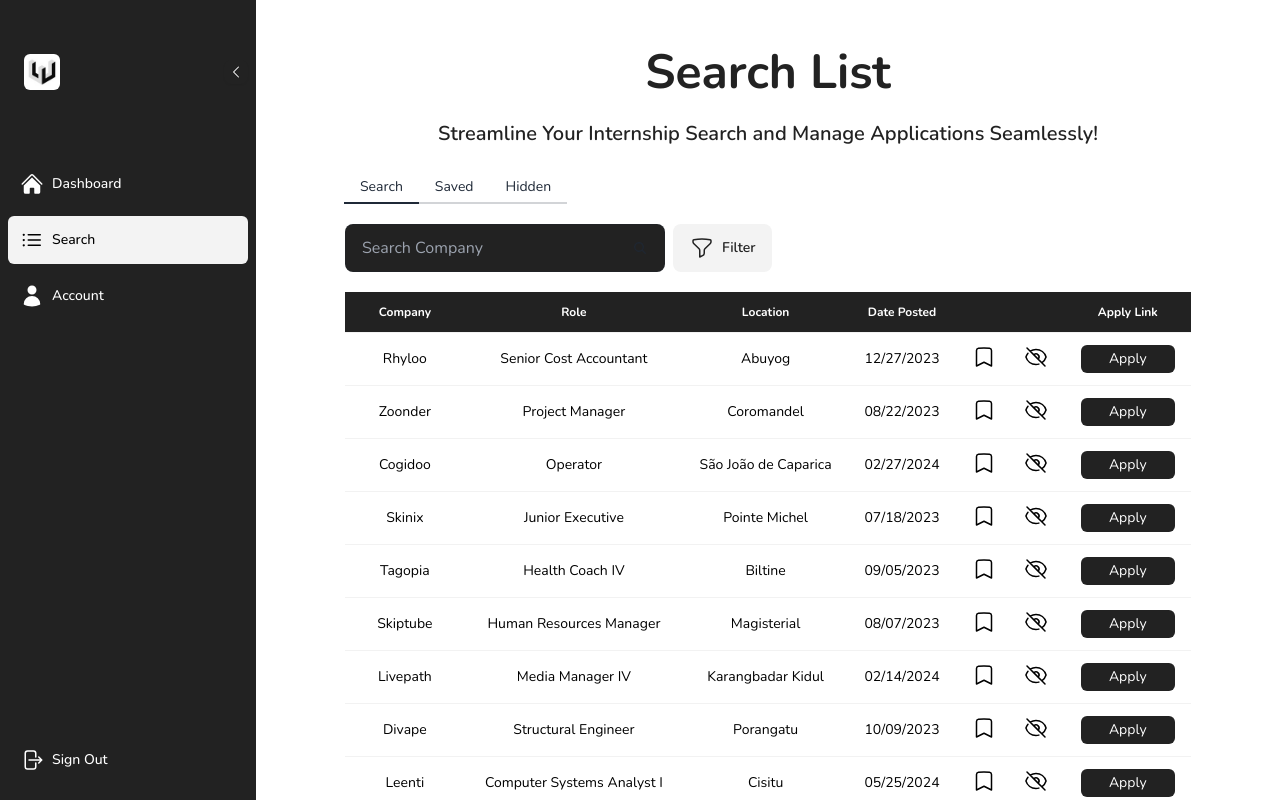
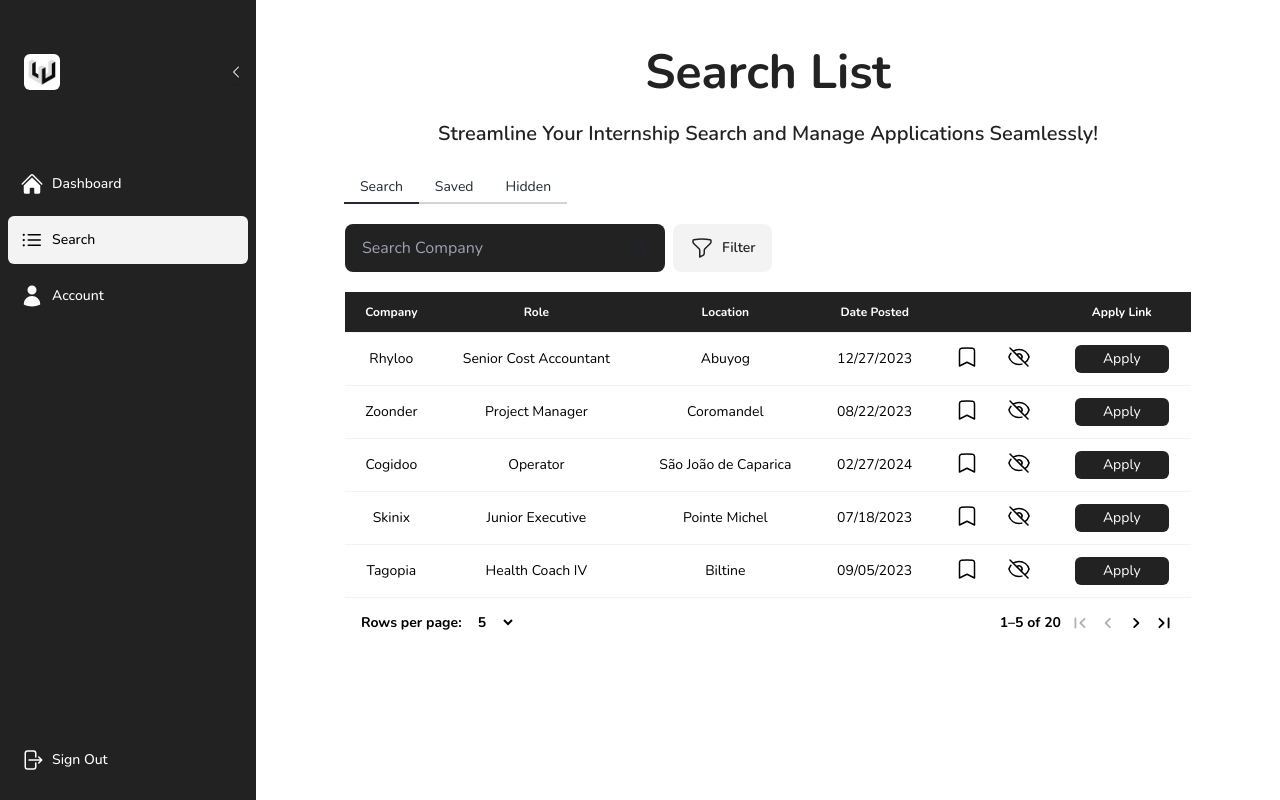
Before and after one commit to zachkfan/pathtoswe, a Next.js app: page /search in a window 1280 px wide. Built offline with nearby package versions, Linux system fonts and the light colour scheme; a web font is replaced by a local one.

Commit message:
implemented pagination for search table.

```diff
--- a/package.json
+++ b/package.json
@@ -9,7 +9,12 @@
     "lint": "next lint"
   },
   "dependencies": {
+    "@emotion/react": "^11.11.4",
+    "@emotion/styled": "^11.11.5",
     "@heroicons/react": "^2.1.4",
+    "@mui/base": "^5.0.0-beta.40",
+    "@mui/icons-material": "^5.15.21",
+    "@mui/material": "^5.15.21",
     "clsx": "^2.1.1",
     "next": "^14.2.4",
     "react": "^18",
--- a/src/app/(dashboard-group)/search/page.tsx
+++ b/src/app/(dashboard-group)/search/page.tsx
@@ -1,5 +1,4 @@
 import React from "react";
-// import Table from "@/app/ui/search/table";
 import Tabs from "@/app/ui/search/tabs";
 
 export default function Page() {
--- a/src/app/ui/search/table.tsx
+++ b/src/app/ui/search/table.tsx
@@ -1,8 +1,32 @@
+"use client";
+
 import React from "react";
 import Row from "./search_row";
 import { data } from "./data";
+import FirstPageRoundedIcon from "@mui/icons-material/FirstPageRounded";
+import LastPageRoundedIcon from "@mui/icons-material/LastPageRounded";
+import ChevronLeftRoundedIcon from "@mui/icons-material/ChevronLeftRounded";
+import ChevronRightRoundedIcon from "@mui/icons-material/ChevronRightRounded";
+import CustomTablePagination from "@/app/ui/table_pagination";
 
 const Table = ({ search }: { search: string }) => {
+  const [page, setPage] = React.useState(0);
+  const [rowsPerPage, setRowsPerPage] = React.useState(5);
+
+  const handleChangePage = (
+    _event: React.MouseEvent<HTMLButtonElement> | null,
+    newPage: number
+  ) => {
+    setPage(newPage);
+  };
+
+  const handleChangeRowsPerPage = (
+    event: React.ChangeEvent<HTMLInputElement | HTMLTextAreaElement>
+  ) => {
+    setRowsPerPage(parseInt(event.target.value, 10));
+    setPage(0);
+  };
+
   return (
     <table className="table table-pin-cols text-center bg-white text-concrete-gray lg:table-md table-xs">
       <thead>
@@ -16,7 +40,10 @@ const Table = ({ search }: { search: string }) => {
         </tr>
       </thead>
       <tbody className="text-black">
-        {data
+        {(rowsPerPage > 0
+          ? data.slice(page * rowsPerPage, page * rowsPerPage + rowsPerPage)
+          : data
+        )
           .filter((item) => {
             return search.toLowerCase() == ""
               ? item
@@ -34,6 +61,35 @@ const Table = ({ search }: { search: string }) => {
             />
           ))}
       </tbody>
+      <tfoot>
+        <tr>
+          <CustomTablePagination
+            className="text-black text-sm"
+            rowsPerPageOptions={[5, 10, 25, { label: "All", value: -1 }]}
+            colSpan={7}
+            count={20} //TODO: switch with numbers of actual data
+            rowsPerPage={rowsPerPage}
+            page={page}
+            slotProps={{
+              select: {
+                "aria-label": "rows per page",
+              },
+              actions: {
+                showFirstButton: true,
+                showLastButton: true,
+                slots: {
+                  firstPageIcon: FirstPageRoundedIcon,
+                  lastPageIcon: LastPageRoundedIcon,
+                  nextPageIcon: ChevronRightRoundedIcon,
+                  backPageIcon: ChevronLeftRoundedIcon,
+                },
+              },
+            }}
+            onPageChange={handleChangePage}
+            onRowsPerPageChange={handleChangeRowsPerPage}
+          />
+        </tr>
+      </tfoot>
     </table>
   );
 };
--- /dev/null
+++ b/src/app/ui/table_pagination.tsx
@@ -0,0 +1,97 @@
+import clsx from "clsx";
+import {
+  TablePagination,
+  TablePaginationProps,
+} from "@mui/base/TablePagination";
+import React from "react";
+
+const resolveSlotProps = (fn: any, args: any) =>
+  typeof fn === "function" ? fn(args) : fn;
+
+const CustomTablePagination = React.forwardRef<
+  HTMLTableCellElement,
+  TablePaginationProps
+>((props, ref) => {
+  return (
+    <TablePagination
+      ref={ref}
+      {...props}
+      className={clsx("CustomTablePagination p-4", props.className)}
+      slotProps={{
+        ...props.slotProps,
+        select: (ownerState) => {
+          const resolvedSlotProps = resolveSlotProps(
+            props.slotProps?.select,
+            ownerState
+          );
+          return {
+            ...resolvedSlotProps,
+            className: clsx(
+              "font-sans py-[2px] pl-[4px] pr-[2px] border-0 rounded-[6px] bg-transparent hover:bg-zinc-20 hover:dark:bg-concrete-gray focus:outline-0",
+              resolvedSlotProps?.className
+            ),
+          };
+        },
+        actions: (ownerState) => {
+          const resolvedSlotProps = resolveSlotProps(
+            props.slotProps?.actions,
+            ownerState
+          );
+          return {
+            ...resolvedSlotProps,
+            className: clsx(
+              "flex gap-[6px] text-center [&>button]:my-0 [&>button]:p-0 [&>button]:flex [&>button]:items-center [&>button]:rounded-full [&>button]:bg-transparent [&>button:hover]:bg-concrete-gray [&>button:focus]:outline-0 [&>button:focus]:ring-[2px] [&>button:focus]:border-purple-400 [&>button:focus]:dark:border-purple-400 [&>button:focus:hover]:border-purple-400 [&>button:focus:hover]:dark:border-purple-400 [&>button>svg]:text-[22px] [&>button:disabled]:opacity-[0.3] [&>button:disabled:hover]:bg-transparent [&>button:disabled:hover]:border-zinc-300 [&>button:disabled:hover]:dark:border-zinc-700",
+              resolvedSlotProps?.className
+            ),
+          };
+        },
+        spacer: (ownerState) => {
+          const resolvedSlotProps = resolveSlotProps(
+            props.slotProps?.spacer,
+            ownerState
+          );
+
+          return {
+            ...resolvedSlotProps,
+            className: clsx("hidden", resolvedSlotProps?.className),
+          };
+        },
+        toolbar: (ownerState) => {
+          const resolvedSlotProps = resolveSlotProps(
+            props.slotProps?.toolbar,
+            ownerState
+          );
+          return {
+            ...resolvedSlotProps,
+            className: clsx(
+              "flex flex-col items-start gap-[8px] md:flex-row md:items-center",
+              resolvedSlotProps?.className
+            ),
+          };
+        },
+        selectLabel: (ownerState) => {
+          const resolvedSlotProps = resolveSlotProps(
+            props.slotProps?.selectLabel,
+            ownerState
+          );
+          return {
+            ...resolvedSlotProps,
+            className: clsx("m-0", resolvedSlotProps?.className),
+          };
+        },
+        displayedRows: (ownerState) => {
+          const resolvedSlotProps = resolveSlotProps(
+            props.slotProps?.displayedRows,
+            ownerState
+          );
+          return {
+            ...resolvedSlotProps,
+            className: clsx("m-0 md:ml-auto", resolvedSlotProps?.className),
+          };
+        },
+      }}
+    />
+  );
+});
+
+export default CustomTablePagination;
```
Also changed, not shown: 1 other file (tests, documents, lock files or other folders).
